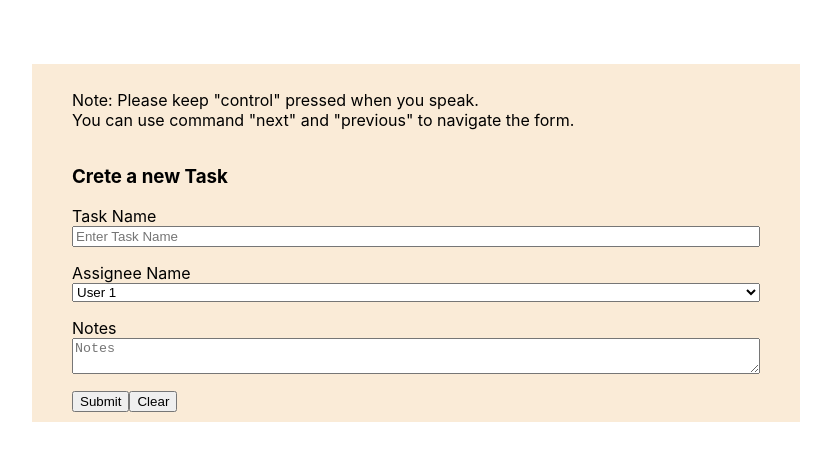
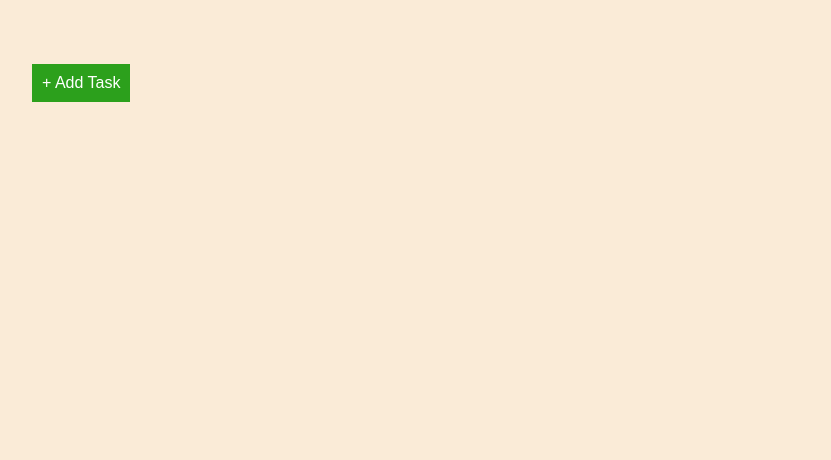
Before and after one commit to ishwarrimal/voice-assist, a React (Create React App) app: page / in a window 1280 px wide. Shown: the top 460 px of the page, without its empty margins (224-1055 px from the left). Built offline with nearby package versions, Linux system fonts and the light colour scheme.

Commit message:
button to open the form

```diff
--- a/src/App.css
+++ b/src/App.css
@@ -2,15 +2,33 @@
   display: flex;
   flex-direction: column;
   padding: 5% 20%;
+  height: 100vh;
+  background-color: antiquewhite;
+}
+
+.addTaskButtonContainer{
+  width: fit-content;
+}
+
+.addTaskButtonContainer button {
+  background: #2ca01c;
+  color: white;
+  border: none;
+  padding: 10px;
+  font-size: 16px;
+
 }
 
 .formContainer{
+  position: absolute;
+  right: 0;
+  top: 0;
+  height: 100vh;
   display: flex;
   padding: 10px 40px;
   flex-direction: column;
   text-align: left;
-  background-color: antiquewhite;
-
+  background-color: whitesmoke;
 }
 
 .appForm{
--- a/src/App.js
+++ b/src/App.js
@@ -1,10 +1,15 @@
-
+import React, { useState } from 'react';
 import './App.css';
 import './helper'
 
 function App() {
+  const [showModal, setShowModal] = useState(false)
    return (
     <div className="App">
+      <div className='addTaskButtonContainer'>
+        <button onClick={() => setShowModal(!showModal)}>{!showModal ? '+ Add Task' : '- Close Task'}</button>
+      </div>
+      {showModal &&
         <div className='formContainer'>
           <p>Note: Please keep "control" pressed when you speak. <br/> You can use command "next" and "previous" to navigate the form.</p>
           <h3>Crete a new Task</h3>
@@ -25,6 +30,7 @@ function App() {
             </div>
           </form>
         </div>
+      }
     </div>
   );
 }
```
Lines whose indentation alone changed are shown as unchanged.
